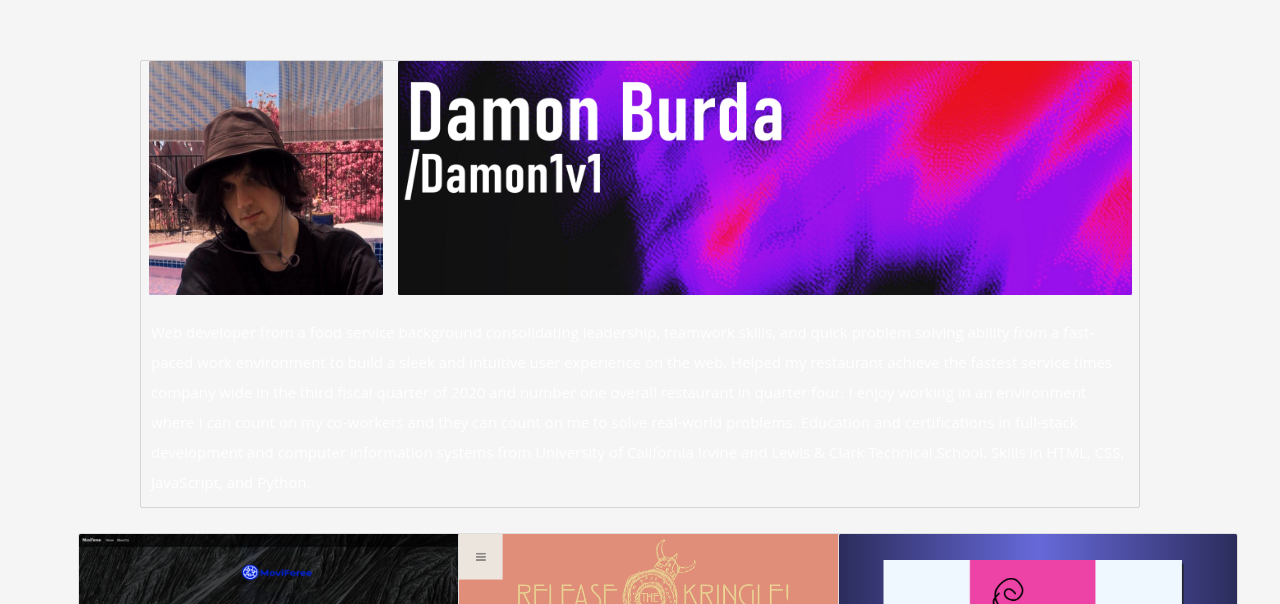
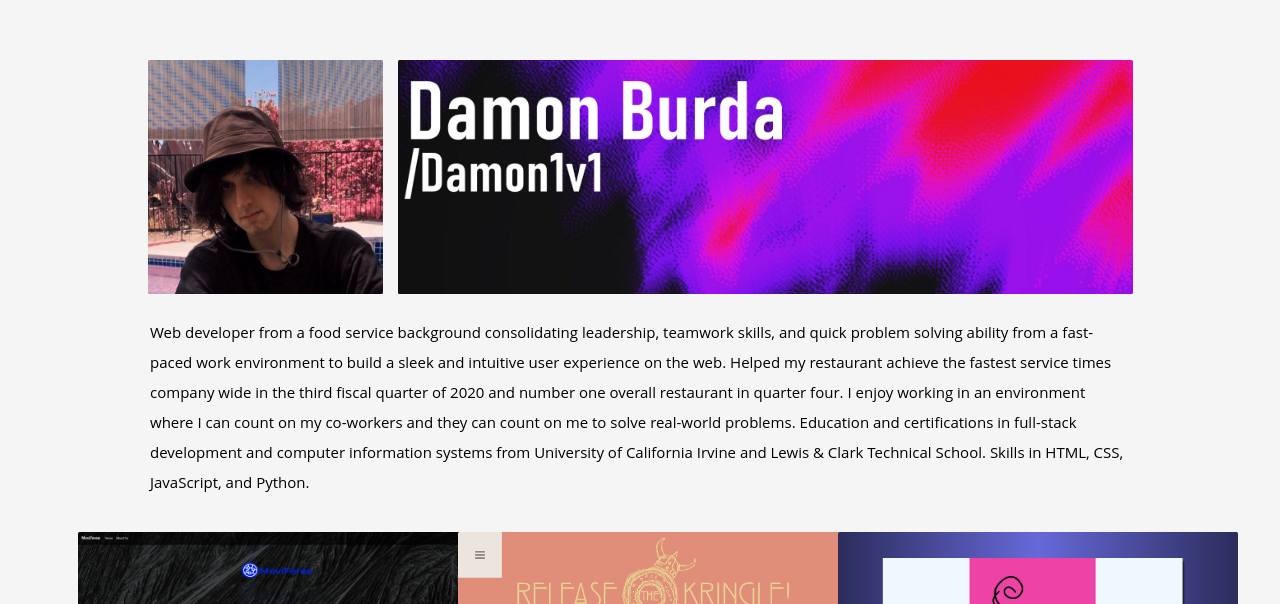
Before and after one commit to Damon1v1/react-portfolio, a React (Create React App) app: page / in a window 1280 px wide. Shown: the part 348-952 px from the top of the page. Built offline with nearby package versions, Linux system fonts and the light colour scheme.

Commit message:
card border removed and background color set to transparent

```diff
--- a/src/components/about/about.css
+++ b/src/components/about/about.css
@@ -1,4 +1,4 @@
-.bg-dark {
+.bg-light {
     --bs-bg-opacity: 0;
     /* right: 50%;
     bottom: 50%;
--- a/src/components/about/about.js
+++ b/src/components/about/about.js
@@ -7,12 +7,12 @@ import "./about.css";
 function About() {
     return (
       [
-        'Dark'
+        'light'
       ].map((variant, idx) => (
         <Card
           bg={variant.toLowerCase()}
           key={idx}
-          text={variant.toLowerCase() === 'light' ? 'dark' : 'white'}
+          text={variant.toLowerCase() === 'dark' ? 'dark' : 'black'}
           style={{ width: '100rem' }}
           className="mb-2"
           id="about"
--- a/src/pages/home/home.css
+++ b/src/pages/home/home.css
@@ -0,0 +1,7 @@
+.card {
+    border: 0px;
+}
+
+.bg-light {
+    background-color: whitesmoke;
+}
```
